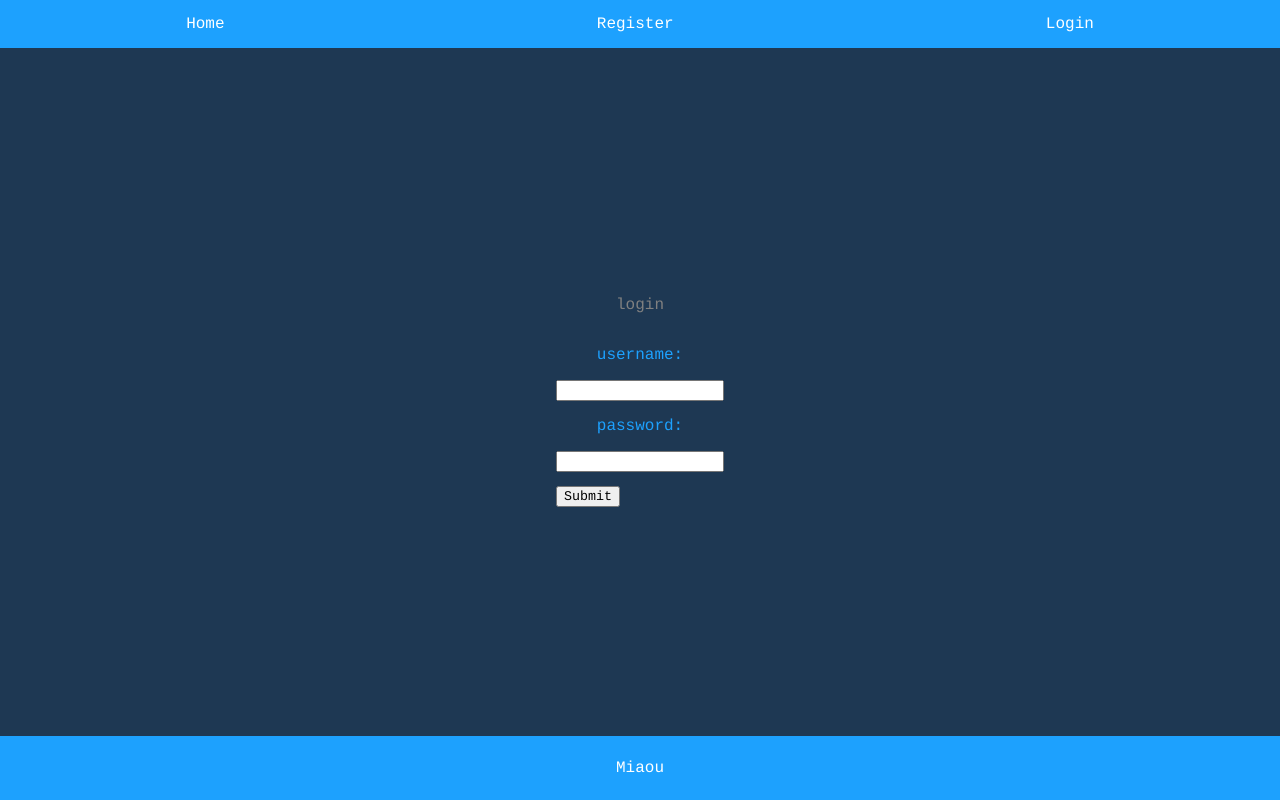
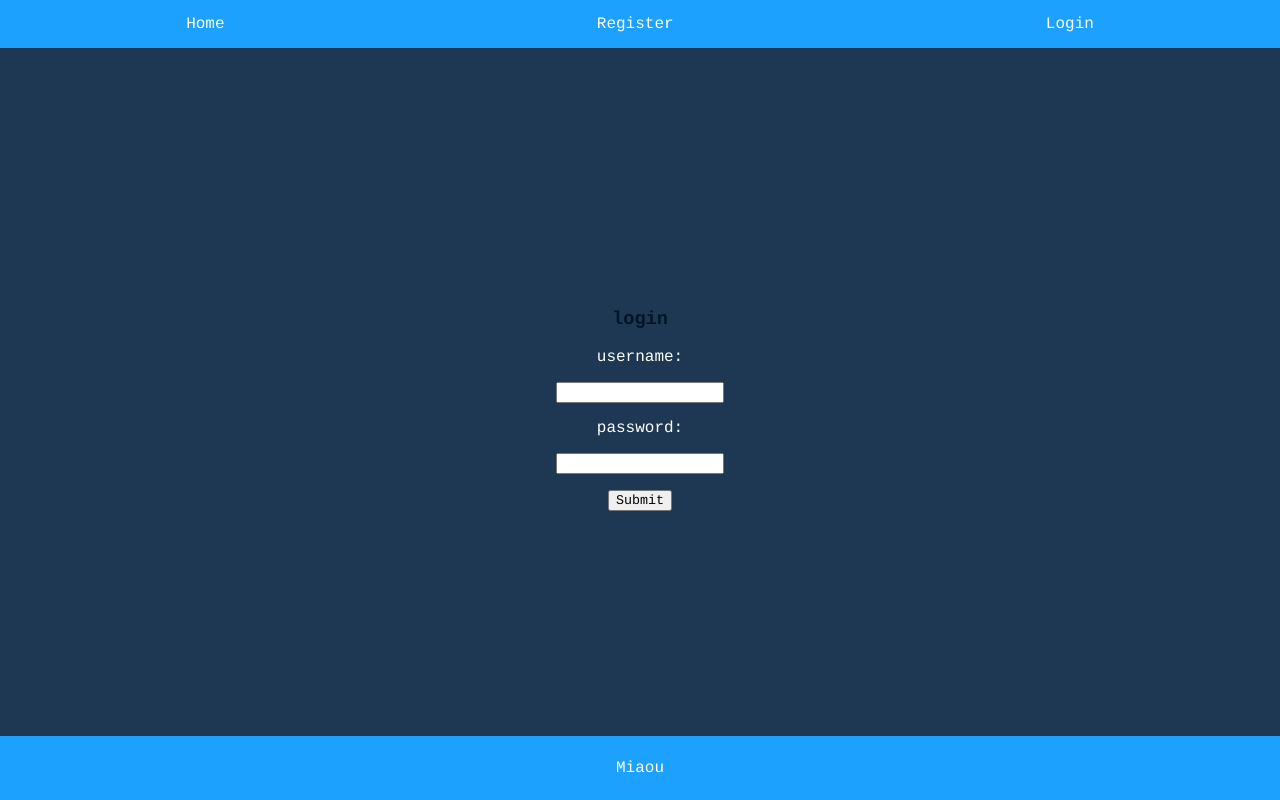
Before and after one commit to nicovrg/camagru, a PHP site: page /login in a window 1280 px wide. Run offline with PHP 8.4, Linux system fonts and the light colour scheme; data comes from the database, SQL or seed files in the repository.

Commit message:
a little big of style on login register modify

```diff
--- a/style/login.css
+++ b/style/login.css
@@ -8,21 +8,11 @@
 
 .login_title
 {
-	color: grey;
-}
-
-.login_field_name
-{
-	display: flex;
-	justify-content: center;
-	color: #1DA1FE;
+	color: #001628;
 }
 
 .login_form_cell
 {
-	display: flex;
-	align-items: center;
-	justify-content: center;
-	margin-top: 1em;
-	margin-bottom: 1em;
+	margin-top: 1.2em;
+	margin-bottom: 1.2em;
 }
--- a/style/register.css
+++ b/style/register.css
@@ -1,14 +1,21 @@
-#register
+.register
 {
 	display: flex;
 	align-items: center;
+	justify-content: center;
 	flex-direction: column;
+}
+
+.register_title
+{
+	display: flex;
+	justify-content: center;
+	color: #001628;
 }
 
 .register_form_cell
 {
 	display: flex;
-	margin-top: 1em;
-	margin-bottom: 1em;
-	font-family: Helvetica Neue;
+	margin-top: 1.2em;
+	margin-bottom: 1.2em;
 }
--- a/style/template.css
+++ b/style/template.css
@@ -44,14 +44,14 @@ body
 
 .main_div
 {
-		padding: 4em 0;
-		display: flex;
-		flex: 1;
-		align-items: center;
-		flex-direction: column;
-		justify-content: space-around;
-		background-color: rgb(30, 56, 83);
-		color: white;
+	display: flex;
+	align-items: center;
+	flex-direction: column;
+	justify-content: space-around;
+	flex: 1;
+	color: white;
+	background-color: rgb(30, 56, 83);
+	padding: 4em 0;
 }
 
 .footer_div
--- a/views/viewLogin.php
+++ b/views/viewLogin.php
@@ -1,11 +1,9 @@
 <?php $this->_t = "Login" ?>
 <div class="login">
-	<p class="login_title">login</p>
-	<form action="/login" method="POST" id="login">
-		<p class="login_field_name">username: </p>
-		<input class="login_form_cell" type="text" name="username">
-		<p class="login_field_name">password: </p>
-		<input class="login_form_cell" type="text" name="password">
-		<input class="login_form_cell" type="submit" name="confirm">
+	<h3 class="login_title">login</h3>
+	<form action="/login" method="POST" class="login">
+		username: <input class="login_form_cell" type="text" name="username">
+		password: <input class="login_form_cell" type="text" name="password">
+		<input type="submit" name="confirm">
 	</form>
 </div>
--- a/views/viewRegister.php
+++ b/views/viewRegister.php
@@ -1,7 +1,7 @@
 <?php $this->_t = "Register" ?>
 <div>
-	<p style="display:flex; justify-content: center;">register</p>
-	<form action="/register" method="POST" id="register">
+	<h3 class="register_title">register</h3>
+	<form action="/register" method="POST" class="register">
 		username: <input class="register_form_cell" type="text" name="username">
 		email: <input class="register_form_cell" type="text" name="email">
 		password: <input class="register_form_cell" type="text" name="password">
```
